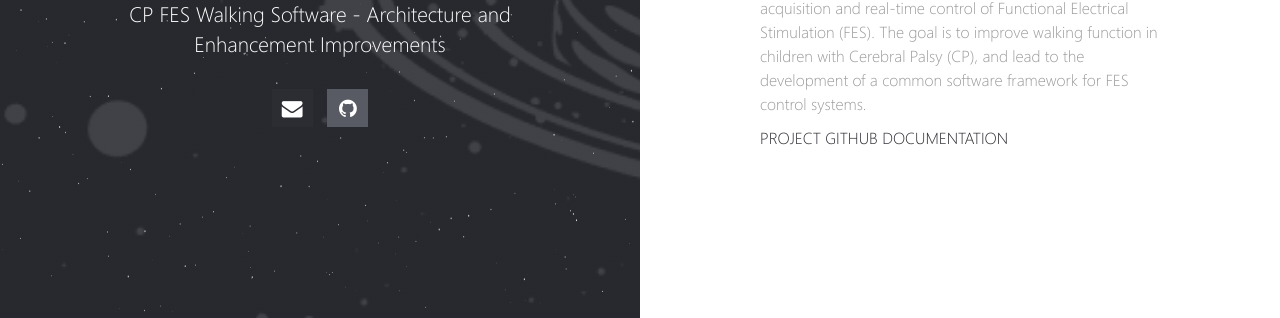
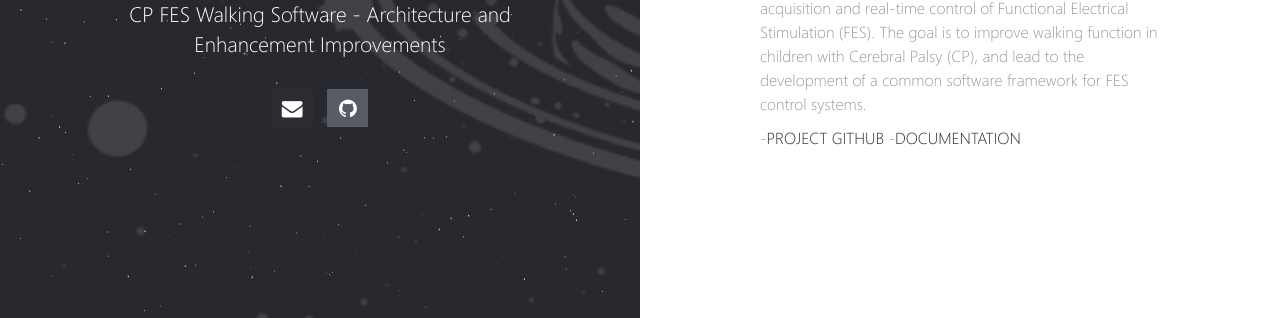
Before and after one commit to pbgrillo/FES, a Jekyll site: the page built from index.md, in a window 1280 px wide. Shown: the part 440-758 px from the top of the page. Built offline with Jekyll 4.4.1, drawn with Linux system fonts in a browser that asks for light colours; our own code applies the rules of GitHub Pages for plain Markdown files.

```diff
--- a/index.md
+++ b/index.md
@@ -4,5 +4,5 @@ layout: home
 ## Project Description
 Convert existing LabVIEW code into Actor Framework (LabVIEW's implementation of the actor model), for data acquisition and real-time control of Functional Electrical Stimulation (FES). The goal is to improve walking function in children with Cerebral Palsy (CP), and lead to the development of a common software framework for FES control systems.
 
-[PROJECT GITHUB](https://www.google.com)
-[DOCUMENTATION](https://www.google.com)
+-[PROJECT GITHUB](https://www.google.com)
+-[DOCUMENTATION](https://www.google.com)
```
